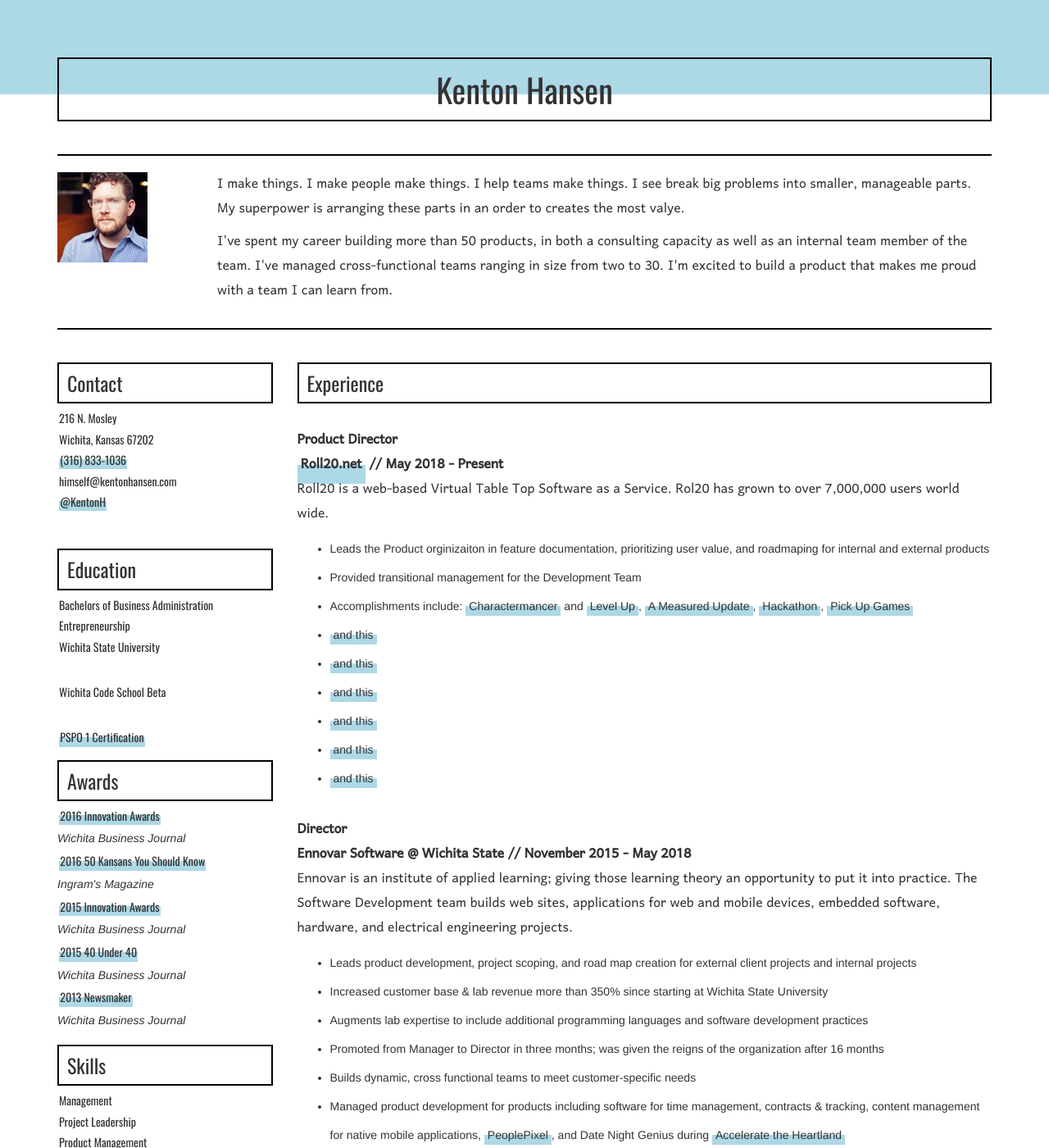
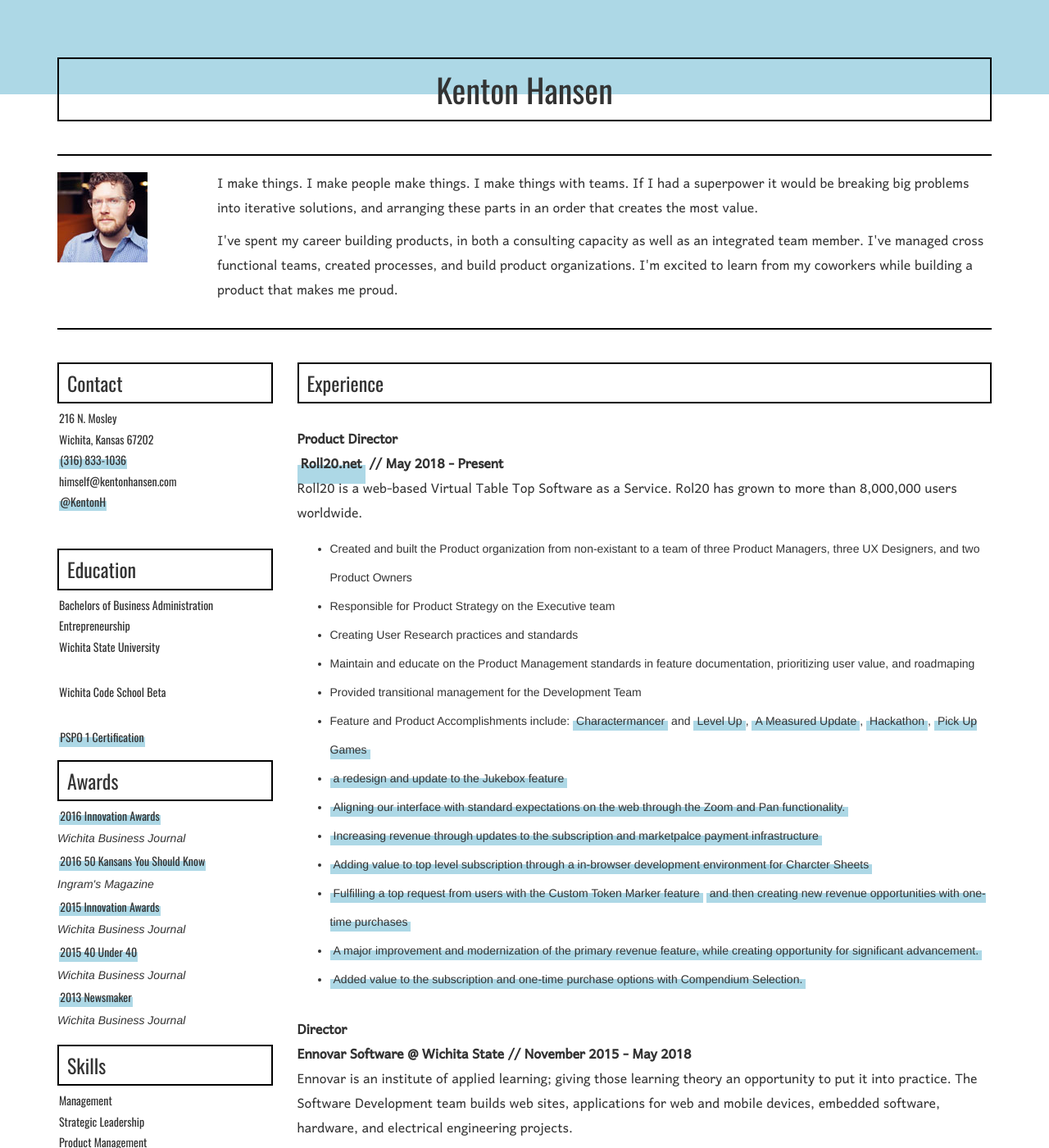
Before and after one commit to kentonh/kentonh, a Jekyll site: the page resume/index.html, which Jekyll copies as it is, in a window 1280 px wide and 1400 px high. Shown: the whole window at 82% size. Built offline with Jekyll 4.4.1, drawn with Linux system fonts in a browser that asks for light colours; some of the changed text lies outside the part shown.

Commit message:
Edits to work history

```diff
--- a/resume/index.html
+++ b/resume/index.html
@@ -35,8 +35,8 @@
           <img src="img/kenton_thumb.jpg">
         </div>
         <div class="col-md-10">
-          <p>I make things. I make people make things. I help teams make things. I see break big problems into smaller, manageable parts. My superpower is arranging these parts in an order to creates the most valye.</p>
-          <p>I've spent my career building more than 50 products, in both a consulting capacity as well as an internal team member of the team. I've managed cross-functional teams ranging in size from two to 30. I'm excited to build a product that makes me proud with a team I can learn from.</p>
+          <p>I make things. I make people make things. I make things with teams. If I had a superpower it would be breaking big problems into iterative solutions, and arranging these parts in an order that creates the most value.</p>
+          <p>I've spent my career building products, in both a consulting capacity as well as an integrated team member. I've managed cross functional teams, created processes, and build product organizations. I'm excited to learn from my coworkers while building a product that makes me proud.</p>
         </div>
       </div>
 
@@ -47,30 +47,34 @@
           <h3>Experience</h3>
           <br>
           <p><strong>Product Director<br><a href="http://roll20.net">Roll20.net</a> // May 2018 - Present</strong><br>
-            Roll20 is a web-based Virtual Table Top Software as a Service. Rol20 has grown to over 7,000,000 users world wide.
+            Roll20 is a web-based Virtual Table Top Software as a Service. Rol20 has grown to more than 8,000,000 users worldwide.
           </p>
           <ul>
-            <li>Leads the Product orginizaiton in feature documentation, prioritizing user value, and roadmaping for internal and external products</li>
+            <li>Created and built the Product organization from non-existant to a team of three Product Managers, three UX Designers, and two Product Owners</li>
+            <li>Responsible for Product Strategy on the Executive team</li>
+            <li>Creating User Research practices and standards</li>
+            <li>Maintain and educate on the Product Management standards in feature documentation, prioritizing user value, and roadmaping</li>
             <li>Provided transitional management for the Development Team</li>
-            <li>Accomplishments include: <a href="https://blog.roll20.net/post/174605836435/meet-the-charactermancer-roll20s-new">Charactermancer</a> and <a href="https://blog.roll20.net/post/181846550085/charactermancer-levels-up-go-beyond-level-1">Level Up</a>, <a href="https://blog.roll20.net/post/176992936800/a-measured-update-live">A Measured Update</a>, <a href="https://blog.roll20.net/post/178925695335/roll20-hacktoberfest-2018">Hackathon</a>, <a href="https://blog.roll20.net/post/179831751355/pick-up-games-on-roll20-find-a-group-fast">Pick Up Games</a></li>
-            <li><a href="https://blog.roll20.net/post/184601267890/shiny-new-bring-your-own-beat-features-are-here">and this</a></li>
-            <li><a href="https://blog.roll20.net/post/188837771010/zoom-zoom-zoom">and this</a></li>
-            <li><a href="https://blog.roll20.net/post/188837648655/payment-system-update">and this</a></li>
-            <li><a href="https://blog.roll20.net/post/190896818595/new-pro-feature-custom-sheet-sandbox">and this</a></li>
-            <li><a href="https://blog.roll20.net/post/190124489145/custom-token-markers-here-we-come">and this</a></li>
-            <li><a href="https://blog.roll20.net/post/612223181058670592/try-out-a-new-light-on-the-dev-server">and this</a></li>
+            <li>Feature and Product Accomplishments include: <a href="https://blog.roll20.net/post/174605836435/meet-the-charactermancer-roll20s-new">Charactermancer</a> and <a href="https://blog.roll20.net/post/181846550085/charactermancer-levels-up-go-beyond-level-1">Level Up</a>, <a href="https://blog.roll20.net/post/176992936800/a-measured-update-live">A Measured Update</a>, <a href="https://blog.roll20.net/post/178925695335/roll20-hacktoberfest-2018">Hackathon</a>, <a href="https://blog.roll20.net/post/179831751355/pick-up-games-on-roll20-find-a-group-fast">Pick Up Games</a></li>
+            <li><a href="https://blog.roll20.net/post/184601267890/shiny-new-bring-your-own-beat-features-are-here">a redesign and update to the Jukebox feature</a></li>
+            <li><a href="https://blog.roll20.net/post/188837771010/zoom-zoom-zoom">Aligning our interface with standard expectations on the web through the Zoom and Pan functionality.</a></li>
+            <li><a href="https://blog.roll20.net/post/188837648655/payment-system-update">Increasing revenue through updates to the subscription and marketpalce payment infrastructure</a></li>
+            <li><a href="https://blog.roll20.net/posts/new-pro-feature-custom-sheet-sandbox/">Adding value to top level subscription through a in-browser development environment for Charcter Sheets</a></li>
+            <li><a href="https://blog.roll20.net/post/190124489145/custom-token-markers-here-we-come">Fulfilling a top request from users with the Custom Token Marker feature</a> <a href="https://blog.roll20.net/posts/custom-token-marker-sets-now-available-for/">and then creating new revenue opportunities with one-time purchases</a></li>
+            <li><a href="https://blog.roll20.net/posts/retiring-legacy-dynamic-lighting-what-you-need-to-know/">A major improvement and modernization of the primary revenue feature, while creating opportunity for significant advancement.</a></li>
+            <li><a href="https://blog.roll20.net/posts/compendium-selection-now-on-roll20/">Added value to the subscription and one-time purchase options with Compendium Selection.</a></li>
           </ul>
           <br>
           <p><strong>Director<br>Ennovar Software @ Wichita State // November 2015 - May 2018</strong><br>
             Ennovar is an institute of applied learning; giving those learning theory an opportunity to put it into practice. The Software Development team builds web sites, applications for web and mobile devices, embedded software, hardware, and electrical engineering projects.
           </p>
           <ul>
-            <li>Leads product development, project scoping, and road map creation for external client projects and internal projects</li>
-            <li>Increased customer base &amp; lab revenue more than 350% since starting at Wichita State University</li>
-            <li>Augments lab expertise to include additional programming languages and software development practices</li>
-            <li>Promoted from Manager to Director in three months; was given the reigns of the organization after 16 months</li>
-            <li>Builds dynamic, cross functional teams to meet customer-specific needs</li>
-            <li>Managed product development for products including software for time management, contracts &amp; tracking, content management for native mobile applications, <a href="http://kentonhansen.com/10-People-Pixel/">PeoplePixel</a>, and Date Night Genius during <a href="http://www.kansas.com/entertainment/restaurants/dining-with-denise-neil/article109423787.html" target="_blank">Accelerate the Heartland</a></li>
+            <li>Lead product development, project scoping, and roadmap creation for external clients and internal projects</li>
+            <li>Increased customer base &amp; lab revenue more than 350% in the first year</li>
+            <li>Augmented team expertise to include additional programming languages and software development practices</li>
+            <li>Recruited, trained, and managed a workforce of more than 50 developers across 12 teams.</li>
+            <li>Built dynamic, cross functional teams to meet customer-specific needs</li>
+            <li>Product development highlights include products for time management, contracts &amp; tracking, web based content management for native mobile applications, <a href="http://kentonhansen.com/10-People-Pixel/">PeoplePixel</a>, and Date Night Genius during <a href="http://www.kansas.com/entertainment/restaurants/dining-with-denise-neil/article109423787.html" target="_blank">Accelerate the Heartland</a></li>
           </ul>
           <br>
           <p><strong>Director of Marketing &amp; Product Management<br>BalancedComp.com // June 2014 - November 2015</strong><br>
@@ -127,18 +131,13 @@
           <br>
           <h3>Skills</h3>
           <h5>Management</h5>
-          <h5>Project Leadership</h5>
+          <h5>Strategic Leadership</h5>
           <h5>Product Management</h5>
           <h5>Agile Development in Kanban and Scrum</h5>
-          <h5>Market Research</h5>
-          <h5>HTML 5 &amp; CSS 3</h5>
+          <h5>User Research</h5>
+          <h5>Art Direction</h5>
           <h5>JavaScript</h5>
           <h5>Ruby on Rails</h5>
-          <h5>PHP</h5>
-          <h5>Git</h5>
-          <h5>Photoshop</h5>
-          <h5>Illustrator</h5>
-          <h5>InDesign</h5>
 
         </div>
       </div>
```
Also changed, not shown: 1 other file.
